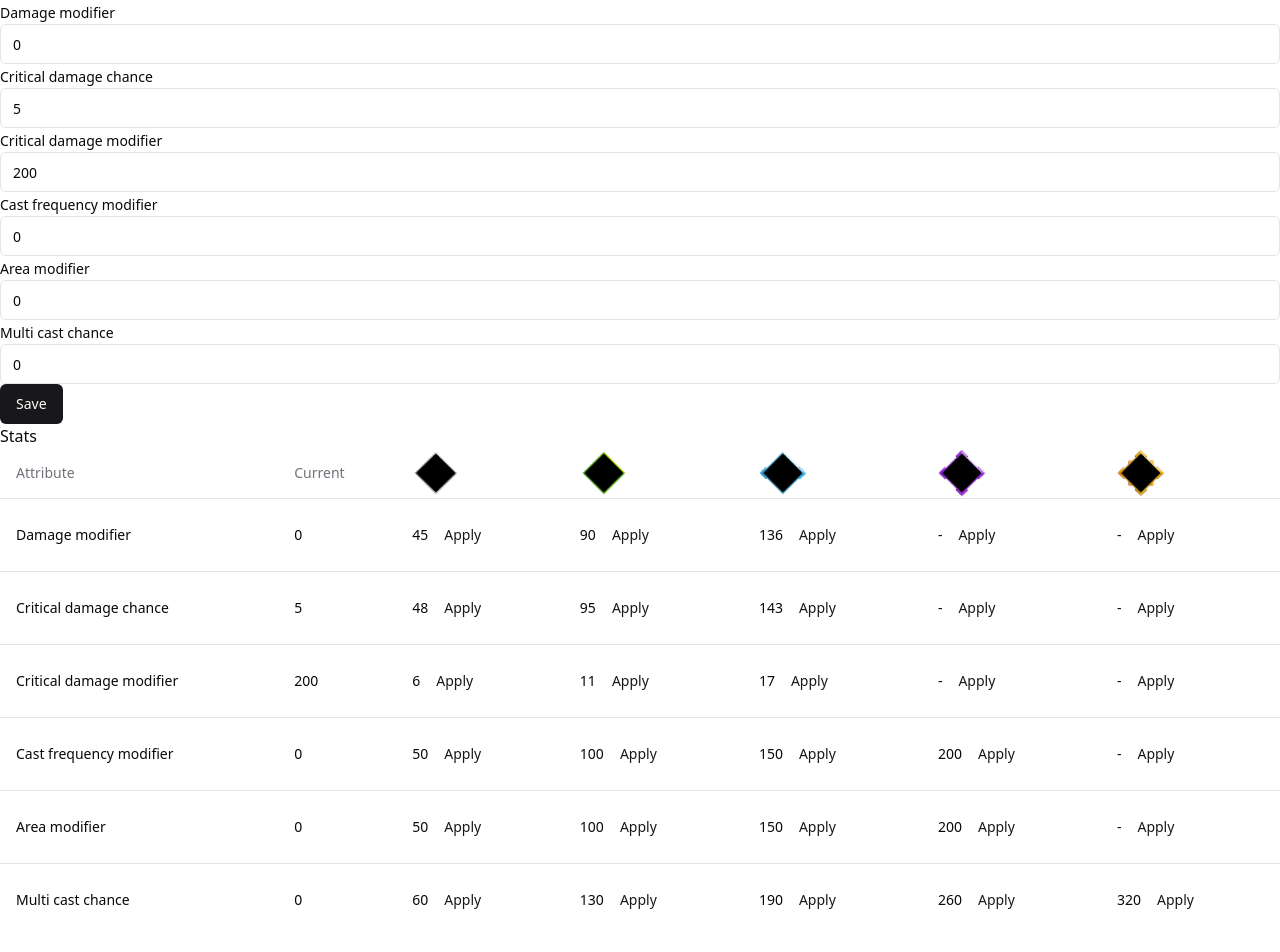
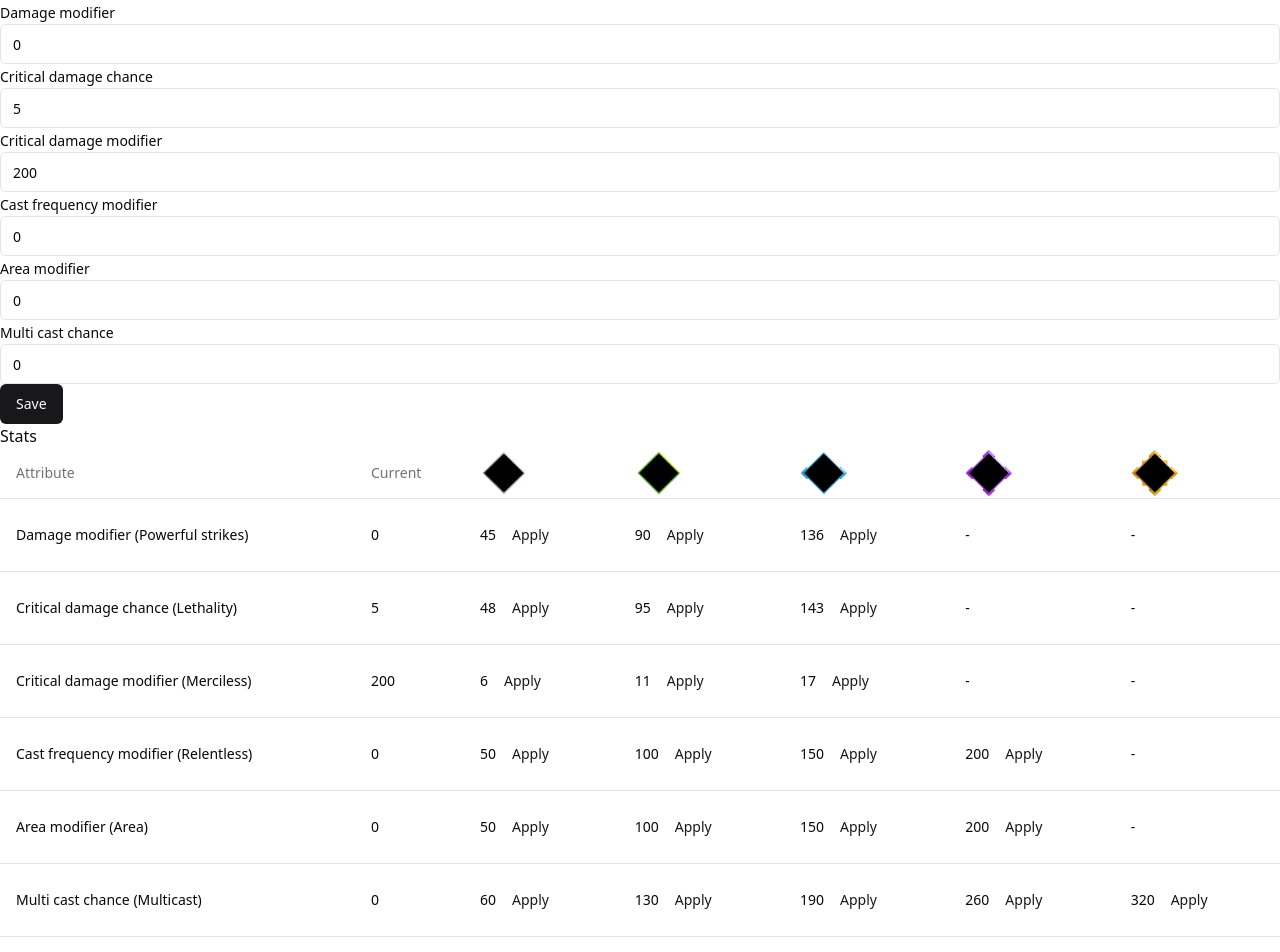
Before and after one commit to singohuen/soulstone-survivors-calculator, a React (Vite) app in the folder ui/: page / in a window 1280 px wide. Shown: the top 952 px of the page. Built offline with nearby package versions, Linux system fonts and the light colour scheme.

Commit message:
Add Leviathan

```diff
--- a/ui/src/ProfileForm.tsx
+++ b/ui/src/ProfileForm.tsx
@@ -25,53 +25,42 @@ const ProfileForm = () => {
 
   return (
     <form onSubmit={onSubmit}>
-      <div>
-        <Label htmlFor="damageModifier">Damage modifier</Label>
-        <Input
-          id="damageModifier"
-          {...register("damageModifier", { valueAsNumber: true })}
-        />
-      </div>
-
-      <div>
-        <Label htmlFor="criticalDamageChance">Critical damage chance</Label>
-        <Input
-          id="criticalDamageChance"
-          {...register("criticalDamageChance", { valueAsNumber: true })}
-        />
-      </div>
-
-      <div>
-        <Label htmlFor="criticalDamageModifier">Critical damage modifier</Label>
-        <Input
-          id="criticalDamageModifier"
-          {...register("criticalDamageModifier", { valueAsNumber: true })}
-        />
-      </div>
-
-      <div>
-        <Label htmlFor="castFrequencyModifier">Cast frequency modifier</Label>
-        <Input
-          id="castFrequencyModifier"
-          {...register("castFrequencyModifier", { valueAsNumber: true })}
-        />
-      </div>
-
-      <div>
-        <Label htmlFor="areaModifier">Area modifier</Label>
-        <Input
-          id="areaModifier"
-          {...register("areaModifier", { valueAsNumber: true })}
-        />
-      </div>
-
-      <div>
-        <Label htmlFor="multiCastChance">Multi cast chance</Label>
-        <Input
-          id="multiCastChance"
-          {...register("multiCastChance", { valueAsNumber: true })}
-        />
-      </div>
+      {(
+        [
+          {
+            label: "Damage modifier",
+            field: "damageModifier",
+          },
+          {
+            label: "Critical damage chance",
+            field: "criticalDamageChance",
+          },
+          {
+            label: "Critical damage modifier",
+            field: "criticalDamageModifier",
+          },
+          {
+            label: "Cast frequency modifier",
+            field: "castFrequencyModifier",
+          },
+          {
+            label: "Area modifier",
+            field: "areaModifier",
+          },
+          {
+            label: "Multi cast chance",
+            field: "multiCastChance",
+          },
+        ] as { label: string; field: keyof ProfileFormData }[]
+      ).map((field) => (
+        <div key={field.field}>
+          <Label htmlFor={field.field}>{field.label}</Label>
+          <Input
+            id={field.field}
+            {...register(field.field, { valueAsNumber: true })}
+          />
+        </div>
+      ))}
 
       <Button>Save</Button>
     </form>
--- a/ui/src/StatsTable.tsx
+++ b/ui/src/StatsTable.tsx
@@ -40,34 +40,39 @@ const StatsTable = () => {
           {(
             [
               {
-                label: "Damage modifier",
+                label: "Damage modifier (Powerful strikes)",
                 field: "damageModifier",
                 skill: "POWERFUL_STRIKES",
               },
               {
-                label: "Critical damage chance",
+                label: "Critical damage chance (Lethality)",
                 field: "criticalDamageChance",
                 skill: "LETHALITY",
               },
               {
-                label: "Critical damage modifier",
+                label: "Critical damage modifier (Merciless)",
                 field: "criticalDamageModifier",
                 skill: "MERCILESS",
               },
               {
-                label: "Cast frequency modifier",
+                label: "Cast frequency modifier (Relentless)",
                 field: "castFrequencyModifier",
                 skill: "RELENTLESS",
               },
               {
-                label: "Area modifier",
+                label: "Area modifier (Area)",
                 field: "areaModifier",
                 skill: "AREA",
               },
               {
-                label: "Multi cast chance",
+                label: "Multi cast chance (Multicast)",
                 field: "multiCastChance",
                 skill: "MULTICAST",
+              },
+              {
+                label: "Damage modifier (Leviathan)",
+                field: "damageModifier",
+                skill: "LEVIATHAN",
               },
             ] as {
               label: string;
@@ -75,28 +80,29 @@ const StatsTable = () => {
               skill: Skill;
             }[]
           ).map((row) => (
-            <TableRow key={row.field}>
+            <TableRow key={row.label}>
               <TableCell>{row.label}</TableCell>
               <TableCell>{profile[row.field]}</TableCell>
               {(
                 ["COMMON", "UNCOMMON", "RARE", "EPIC", "LEGENDARY"] as Rarity[]
-              ).map((rarity) => (
+              ).map((rarity) => {
+                const next = nextProfile(profile, row.skill, rarity);
+                const increment = compareOffensiveFactor(profile, next);
+                return (
                   <TableCell key={rarity}>
-                  {compareOffensiveFactor(
-                    profile,
-                    nextProfile(profile, row.skill, rarity)
-                  ) || "-"}
+                    {increment || "-"}
+                    {!!increment && (
                       <Button
                         type="button"
                         variant={"link"}
-                    onClick={() =>
-                      setProfile(nextProfile(profile, row.skill, rarity))
-                    }
+                        onClick={() => setProfile(next)}
                       >
                         Apply
                       </Button>
+                    )}
                   </TableCell>
-              ))}
+                );
+              })}
             </TableRow>
           ))}
         </TableBody>
--- a/ui/src/lib/calculators.ts
+++ b/ui/src/lib/calculators.ts
@@ -124,6 +124,9 @@ export function nextProfile(
     case "MULTICAST":
       newProfile.multiCastChance += SkillValue[skill][rarity] ?? 0;
       break;
+    case "LEVIATHAN":
+      newProfile.damageModifier += SkillValue[skill][rarity] ?? 0;
+      break;
   }
   return newProfile;
 }
--- a/ui/src/lib/skill-value.ts
+++ b/ui/src/lib/skill-value.ts
@@ -43,6 +43,13 @@ const SkillValue: Record<Skill, Record<Rarity, number | undefined>> = {
     EPIC: 16,
     LEGENDARY: 20,
   },
+  LEVIATHAN: {
+    COMMON: 10,
+    UNCOMMON: 20,
+    RARE: 30,
+    EPIC: undefined,
+    LEGENDARY: undefined,
+  },
 };
 
 export default SkillValue;
--- a/ui/src/lib/types.ts
+++ b/ui/src/lib/types.ts
@@ -6,7 +6,8 @@ export type Skill =
   | "MERCILESS"
   | "RELENTLESS"
   | "AREA"
-  | "MULTICAST";
+  | "MULTICAST"
+  | "LEVIATHAN";
 
 export type Profile = {
   damageModifier: number;
```
Lines whose indentation alone changed are shown as unchanged.
